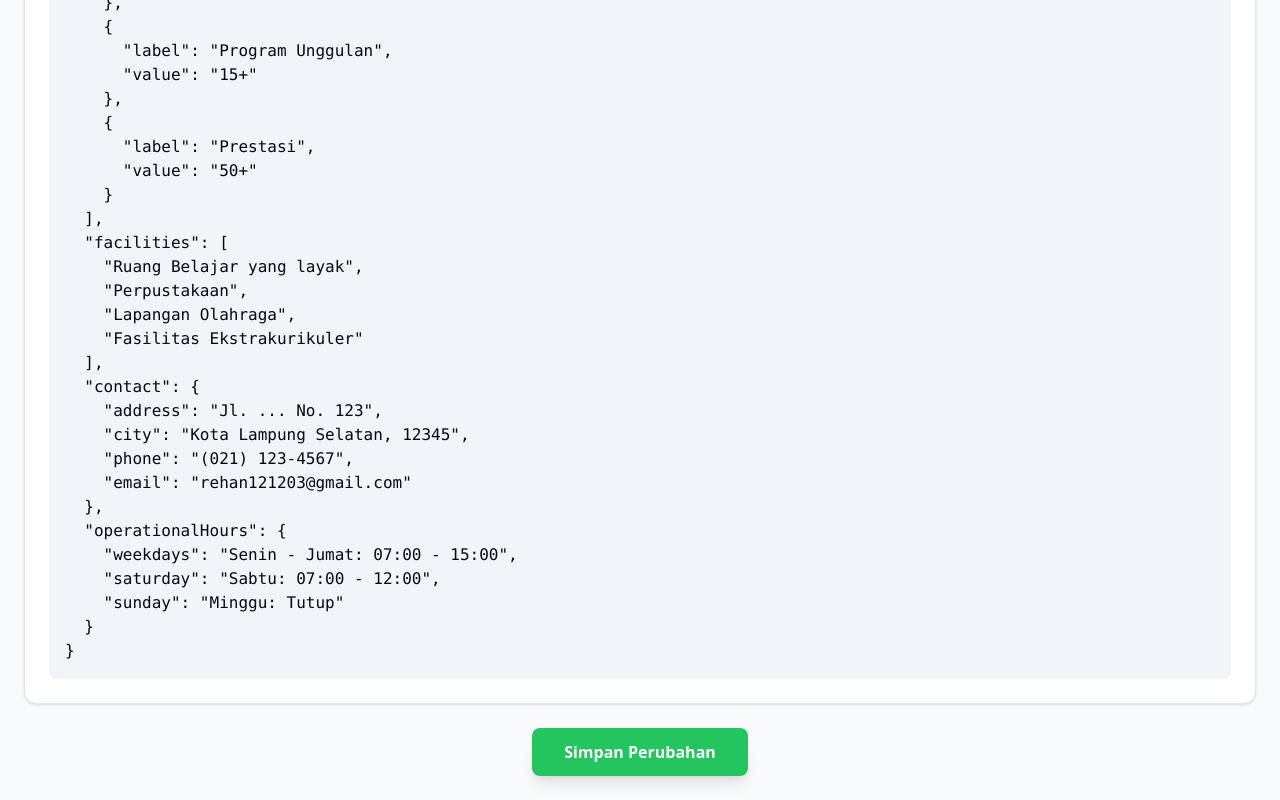
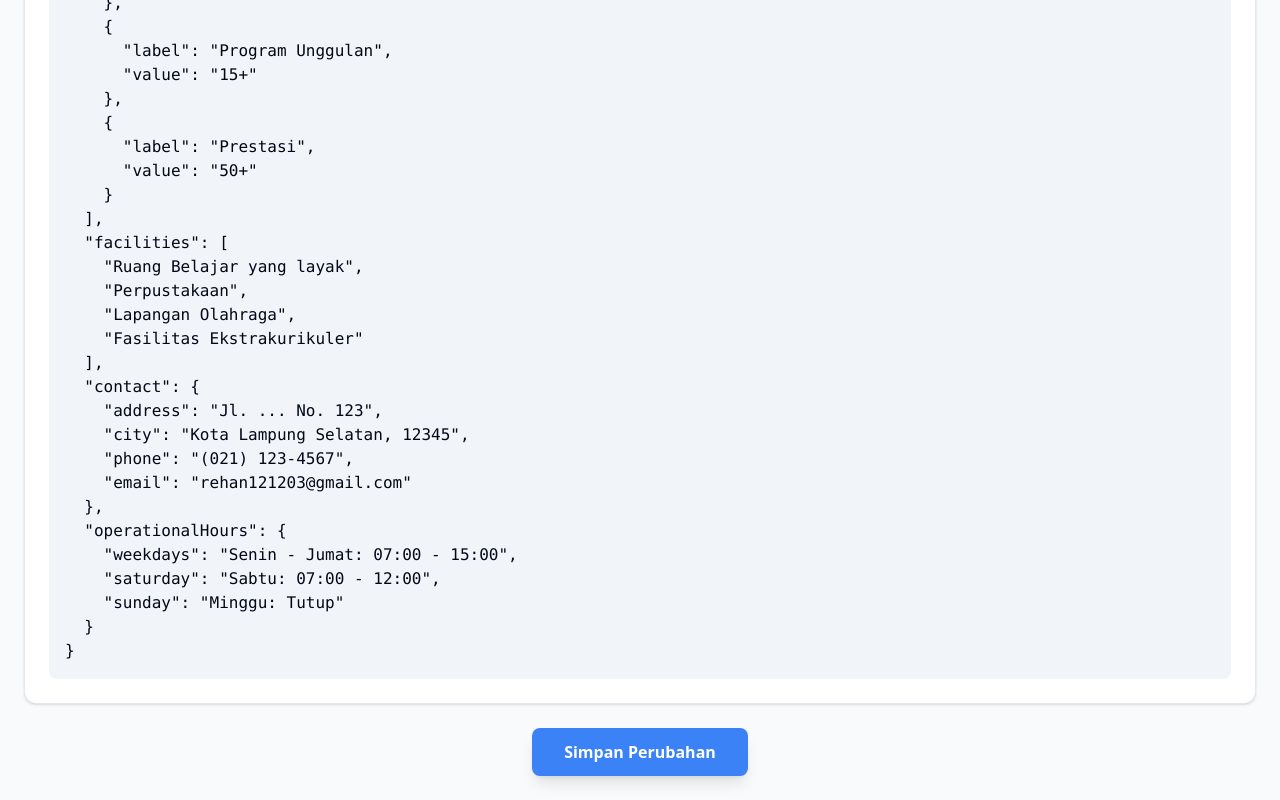
Before and after one commit to Hannntastix/Website-SDN1-Sabahbalau, a Next.js app: page /dashboard in a window 1280 px wide. Shown: the part 2093-2893 px from the top of the page. Built offline with nearby package versions, Linux system fonts and the light colour scheme; no server answers.

Commit message:
Fix UI Bug

```diff
--- a/app/configure/quiz/page.jsx
+++ b/app/configure/quiz/page.jsx
@@ -662,14 +662,14 @@ const QuizApp = () => {
                                 onClick={() => setPage('quizList')}
                                 className="bg-blue-950 hover:bg-blue-700"
                             >
-                                Back to Quiz List
+                                Kembali ke Halaman Daftar Soal
                             </Button>
                             <Button
                                 onClick={() => setPage('review')}
                                 variant="outline"
                                 className="border-blue-600 text-blue-600 hover:bg-blue-50"
                             >
-                                Review Answers
+                                Review Jawaban
                             </Button>
                         </div>
                     </CardContent>
--- a/app/dashboard/page.jsx
+++ b/app/dashboard/page.jsx
@@ -287,7 +287,7 @@ const SchoolWebsiteDashboard = () => {
         <Link
           onClick={handleSubmit}
           href="/"
-          className="inline-block bg-green-500 hover:bg-green-600 text-white font-semibold px-8 py-3 rounded-lg transition-colors shadow-lg"
+          className="inline-block bg-blue-500 hover:bg-blue-600 text-white font-semibold px-8 py-3 rounded-lg transition-colors shadow-lg"
         >
           Simpan Perubahan
         </Link>
```
